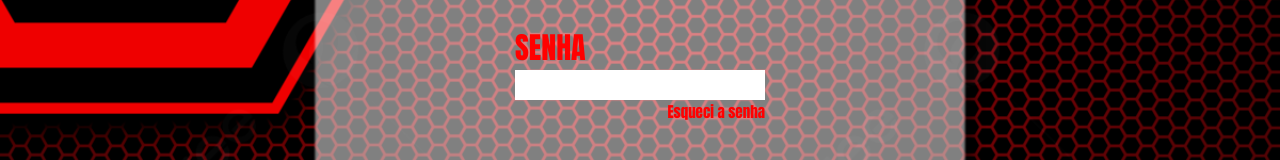
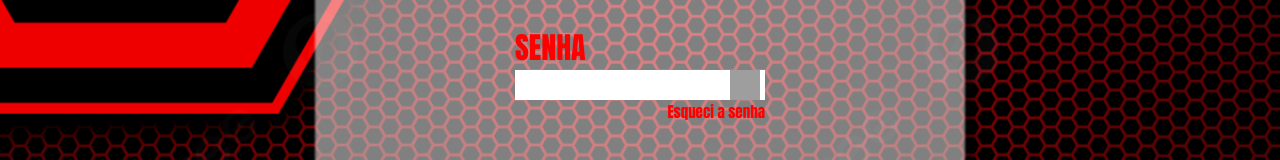
Before and after one commit to oSpeedster/pagina-login, a plain HTML site: page index.html in a window 1280 px wide. Shown: the part 270-430 px from the top of the page. Drawn offline with Linux system fonts and the light colour scheme; grey boxes are pictures that could not be loaded; a web font is replaced by a local one.

Commit message:
Add Ver Senha

```diff
--- a/index.html
+++ b/index.html
@@ -20,7 +20,10 @@
                         <label for="loginUser" class="label">USUARIO</label>
                         <input class="boxform" type="text" id="loginUser" name="user" value=""><br>
                         <label for="loginSenha" class="label">SENHA</label>
-                        <input class="boxform" type="password" id="loginSenha" name="password" value="">
+                        <div id="input_container">
+                            <input class="boxform" type="password" id="loginSenha" name="password" value="">
+                            <img onclick="verSenha()" src="https://cdn-icons-png.flaticon.com/512/722/722174.png" id="input_img">
+                        </div>
                         <span onclick="esqueciSenha()" id="esqueciSenha">Esqueci a senha</span><br>
                         <button onclick="enviar()" id="botao-logar" type="submit">ENTRAR</button>
                     </div>
--- a/script.js
+++ b/script.js
@@ -18,10 +18,27 @@ function enviar() {
 
 }
 
+
+function verSenha() {
+    let loginSenha = document.getElementById('loginSenha')
+    let imgVer = document.getElementById('input_img')
+
+    if(loginSenha.type == 'password') {
+        loginSenha.type = 'text'
+        imgVer.src = 'https://cdn-icons-png.flaticon.com/512/2767/2767146.png'
+
+    } else {
+        loginSenha.type = 'password'
+        imgVer.src = 'https://cdn-icons-png.flaticon.com/512/722/722174.png'
+    }
+}
+
+
 function esqueciSenha() {
     alert('Algo deu errado!')
     // window.location.href = "esquecisenha.html"
 }
+
 
 
 //db.collection('contas').doc(usuario).get().then(function(doc) {
--- a/styles.css
+++ b/styles.css
@@ -76,6 +76,22 @@ p {
 
 .label {
     font-size: 30px;
+}
+
+#input_container {
+    position:relative;
+    padding:0;
+    margin:0;
+    background:#ddd;
+}
+
+#input_img {
+    position:absolute;
+    bottom: 0px;
+    left: 215px;
+    width: 30px;
+    height: 30px;
+    cursor: pointer;
 }
 
 #esqueciSenha {
```
